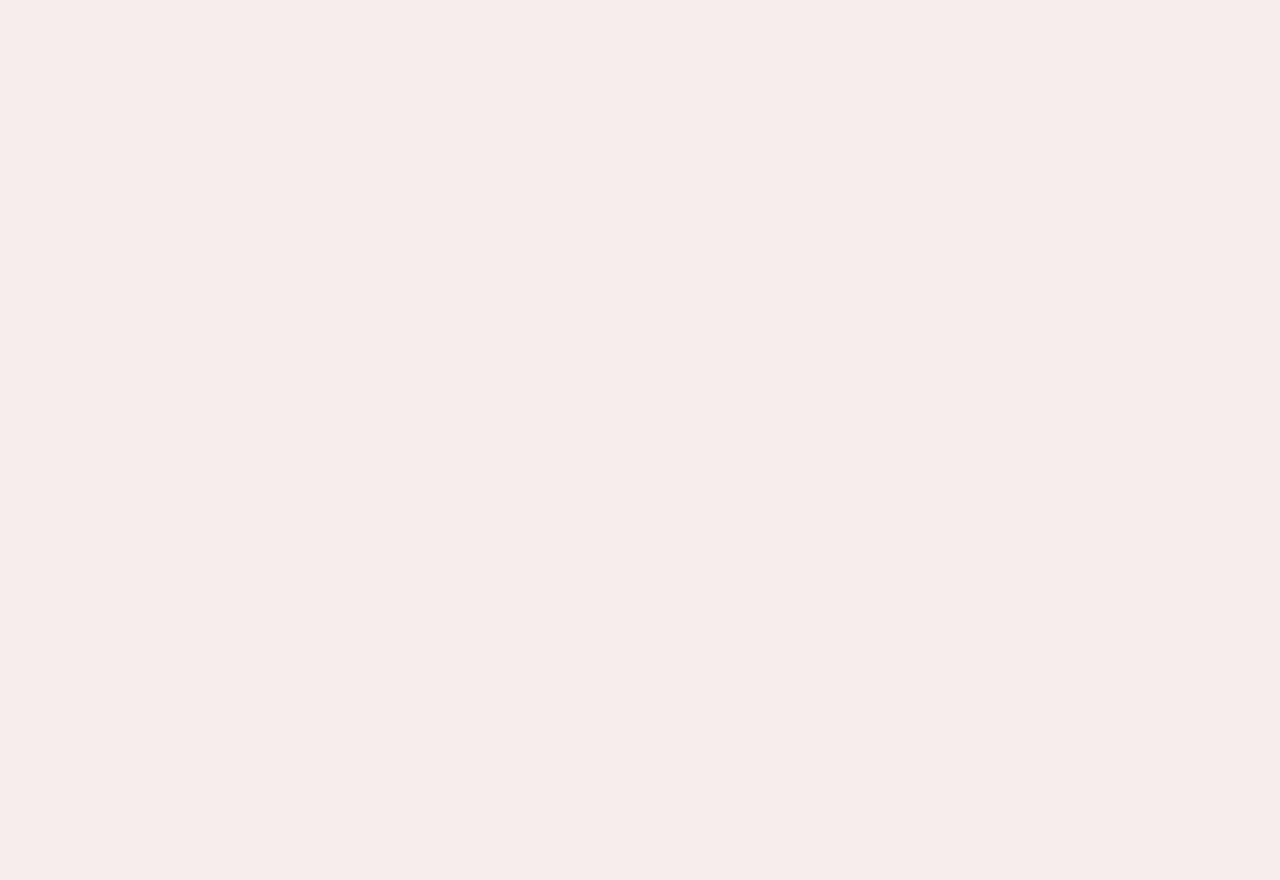
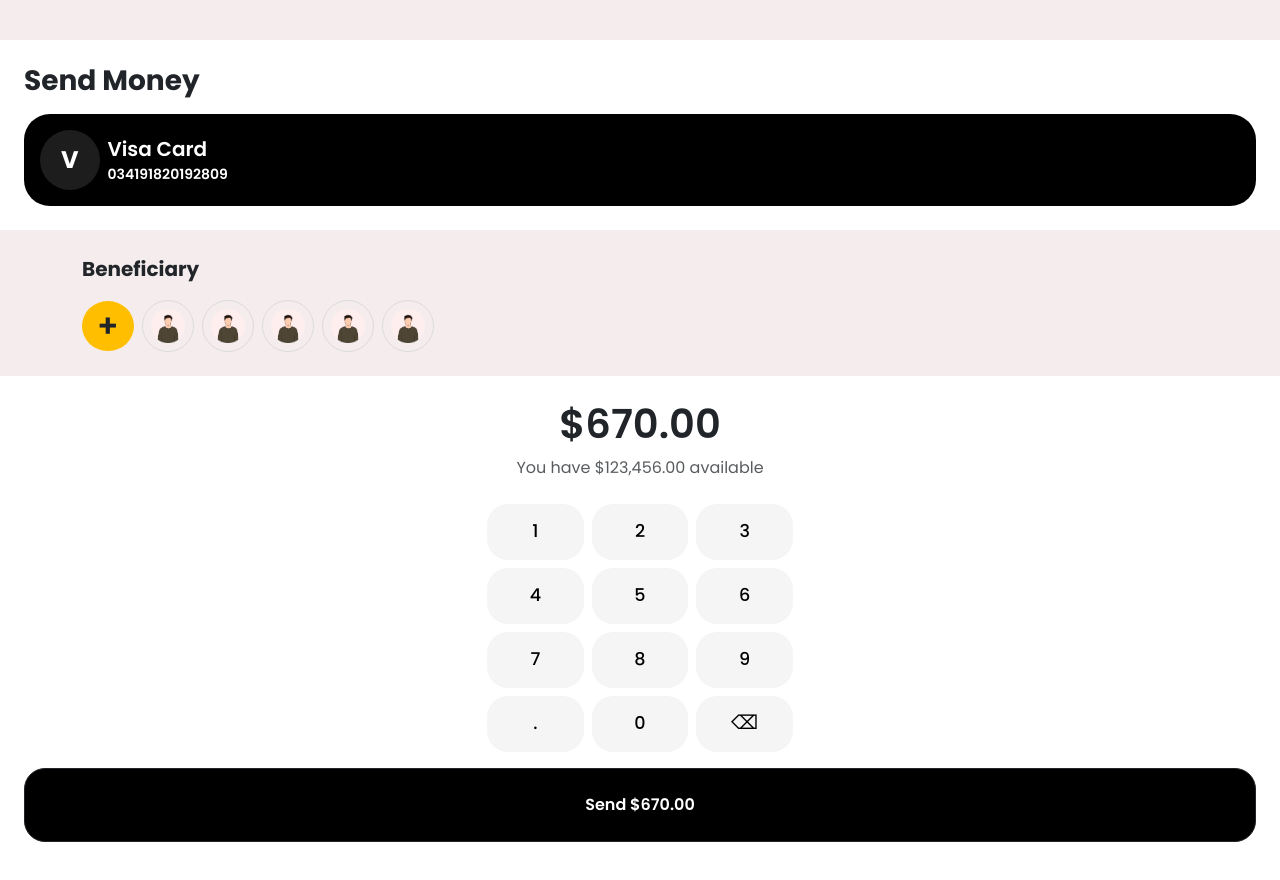
Before and after one commit to keatonmurray/swift, a React app in the folder frontend/: page /transfer in a window 1280 px wide. Before the commit this address had no page. Before the commit the page ends 800 px from the top, so only its background shows below. Built offline with nearby package versions, Linux system fonts and the light colour scheme; the HTML template or start-up script is replaced by a standard one.

Commit message:
implement transfer money UI

```diff
--- a/frontend/src/App.css
+++ b/frontend/src/App.css
@@ -185,3 +185,64 @@
   height: 130px;
   width: auto;
 }
+
+/* Transfer Page */
+
+.swift.transfer .card.account-details {
+  background-color: black;
+  border-radius: 26px;
+}
+
+.swift.transfer .card.account-details .card-container {
+  border-radius: 30px;
+  background-color: rgb(29, 29, 29);
+  padding: 12px 21px;
+  font-weight: 800;
+  font-size: 24px;
+}
+
+.swift.transfer .beneficiary-container .list .list-wrapper.add-new li {
+  border-radius: 50%;
+  padding: 1px 15px;
+  background-color: #FFBF00;
+  font-size: 32px;
+}
+
+.swift.transfer .beneficiary-container .list .list-wrapper.beneficiary-profile li img {
+  height: 52px;
+  border: 1px #dbdbdb solid;
+  border-radius: 50%;
+  object-fit: cover;
+}
+
+.swift.transfer .set-amount button {
+  border-radius: 21px;
+}
+
+.keypad {
+  width: 306px;
+}
+
+.key-btn {
+  width: 100%;
+  height: 56px;
+  border: none;
+  border-radius: 10px;
+  background-color: #f5f5f5;
+  font-size: 1.1rem;
+  font-weight: 500;
+  transition: background-color 0.15s ease, transform 0.05s ease;
+}
+
+.key-btn:hover {
+  background-color: #ebebeb;
+}
+
+.key-btn:active {
+  background-color: #e0e0e0;
+  transform: scale(0.97);
+}
+
+.key-btn.backspace {
+  font-size: 1.2rem;
+}
--- a/frontend/src/App.jsx
+++ b/frontend/src/App.jsx
@@ -3,6 +3,7 @@ import Dashboard from "./pages/Dashboard";
 import Home from "./pages/Home";
 import Register from "./pages/Register";
 import Login from "./pages/Login";
+import Transfer from "./pages/Transfer";
 
 const App = () => {
   return (
@@ -12,6 +13,7 @@ const App = () => {
         <Route path="/dashboard" element={<Dashboard />} />
         <Route path="/register" element={<Register />} />
         <Route path="/login" element={<Login />} />
+        <Route path="/transfer" element={<Transfer />} />
       </Routes>
     </div>
   )
--- /dev/null
+++ b/frontend/src/pages/Transfer.jsx
@@ -0,0 +1,92 @@
+const Transfer = () => {
+  return (
+    <div className="swift transfer">
+        <div className="bg-white p-4 w-100">
+            <h3 className="fw-bold mb-3">Send Money</h3>
+            <div className="d-flex align-items-center justify-content-center">
+                <div className="card border-0 p-3 account-details w-100">
+                    <div className="d-flex align-items-center">
+                        <div className="card-container text-white">
+                            V
+                        </div>
+                        <div className="card-details ms-2 text-white">
+                            <p className="lead fw-semibold p-0 m-0">Visa Card</p>
+                            <p className="small fw-semibold p-0 m-0">034191820192809</p>
+                        </div>
+                    </div>
+                </div>
+            </div>
+        </div>
+        <div className="beneficiary-container container my-4">
+            <p className="lead fw-bold">
+                Beneficiary
+            </p>
+            <div className="list">
+                <ul className="d-flex align-items-center justify-content-start gap-2 list-unstyled">
+                    <div className="list-wrapper add-new">
+                        <li className="fw-semibold"> + </li>
+                    </div>
+                    <div className="list-wrapper beneficiary-profile">
+                        <li>
+                            <img src="./img/profile.png" alt="Beneficiary Profile" />
+                        </li>
+                    </div>
+                    <div className="list-wrapper beneficiary-profile">
+                        <li>
+                            <img src="./img/profile.png" alt="Beneficiary Profile" />
+                        </li>
+                    </div>
+                    <div className="list-wrapper beneficiary-profile">
+                        <li>
+                            <img src="./img/profile.png" alt="Beneficiary Profile" />
+                        </li>
+                    </div>
+                    <div className="list-wrapper beneficiary-profile">
+                        <li>
+                            <img src="./img/profile.png" alt="Beneficiary Profile" />
+                        </li>
+                    </div>
+                        <div className="list-wrapper beneficiary-profile">
+                        <li>
+                            <img src="./img/profile.png" alt="Beneficiary Profile" />
+                        </li>
+                    </div>
+                </ul>
+            </div>
+        </div>
+        <div className="set-amount bg-white p-4 w-100">
+            <div className="text-center mb-4">
+                <h1 className="fw-semibold">$670.00</h1>
+                <p className="text-muted">You have $123,456.00 available</p>
+            </div>
+
+            <div className="d-flex justify-content-center">
+                <div className="keypad">
+                <div className="row g-2">
+                    <div className="col-4"><button className="key-btn">1</button></div>
+                    <div className="col-4"><button className="key-btn">2</button></div>
+                    <div className="col-4"><button className="key-btn">3</button></div>
+
+                    <div className="col-4"><button className="key-btn">4</button></div>
+                    <div className="col-4"><button className="key-btn">5</button></div>
+                    <div className="col-4"><button className="key-btn">6</button></div>
+
+                    <div className="col-4"><button className="key-btn">7</button></div>
+                    <div className="col-4"><button className="key-btn">8</button></div>
+                    <div className="col-4"><button className="key-btn">9</button></div>
+
+                    <div className="col-4"><button className="key-btn">.</button></div>
+                    <div className="col-4"><button className="key-btn">0</button></div>
+                    <div className="col-4">
+                    <button className="key-btn backspace">⌫</button>
+                    </div>
+                </div>
+                </div>
+            </div>
+            <button className="btn btn-dark w-100 my-3 py-4 fw-semibold">Send $670.00</button>
+        </div>
+    </div>
+  )
+}
+
+export default Transfer
```
